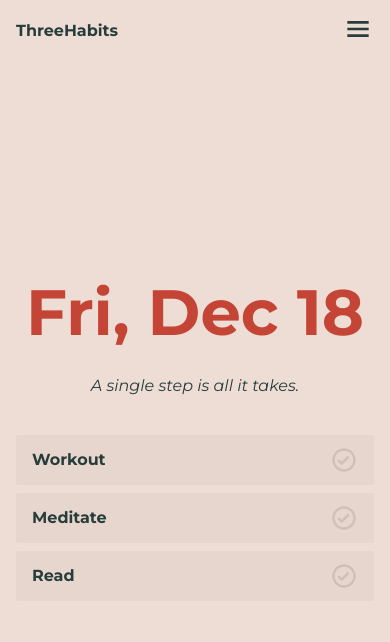
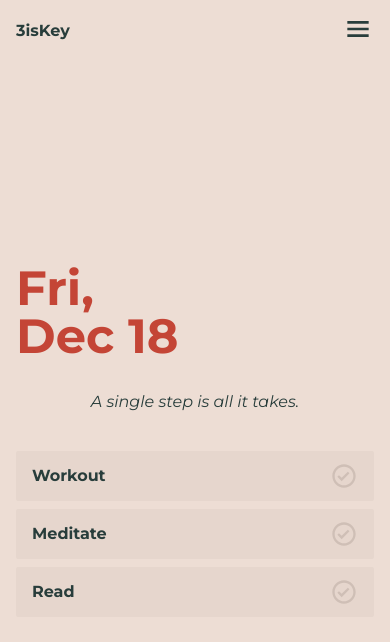
Before and after one commit to grantschulte/habit-book, a React app: page / in a window 390 px wide. Shown: the top 642 px of the page. Built offline with nearby package versions, Linux system fonts and the light colour scheme.

Commit message:
Add responsive date display styles

```diff
--- a/public/index.html
+++ b/public/index.html
@@ -24,7 +24,7 @@
       work correctly both with client-side routing and a non-root public URL.
       Learn how to configure a non-root public URL by running `npm run build`.
     -->
-    <title>ThreeHabits</title>
+    <title>3isKey</title>
   </head>
   <body>
     <noscript>You need to enable JavaScript to run this app.</noscript>
--- a/src/components/DateDisplay.tsx
+++ b/src/components/DateDisplay.tsx
@@ -8,8 +8,9 @@ type DateDisplayProps = {
 
 const StyledDateDisplay = styled.div`
   display: flex;
-  align-items: center;
   flex-direction: column;
+  width: 100%;
+  max-width: 400px;
 `;
 
 const StyledDate = styled.div`
@@ -17,6 +18,16 @@ const StyledDate = styled.div`
   font-weight: bold;
   color: ${(props) => props.theme.color.secondary};
   line-height: 1;
+  text-align: center;
+
+  @media screen and (max-width: 768px) {
+    font-size: 3rem;
+    text-align: left;
+
+    span {
+      display: block;
+    }
+  }
 `;
 
 const DateDisplay: React.FC<DateDisplayProps> = ({
@@ -24,7 +35,10 @@ const DateDisplay: React.FC<DateDisplayProps> = ({
 }: DateDisplayProps) => {
   return (
     <StyledDateDisplay>
-      <StyledDate>{date.formatted.dayMonth}</StyledDate>
+      <StyledDate>
+        <span>{date.date.format("ddd")}, </span>
+        <span>{date.date.format("MMM D")}</span>
+      </StyledDate>
     </StyledDateDisplay>
   );
 };
--- a/src/components/Header.tsx
+++ b/src/components/Header.tsx
@@ -20,7 +20,7 @@ const LogoText = styled.span`
 const Header: React.FC = () => {
   return (
     <StyledHeader>
-      <LogoText>ThreeHabits</LogoText>
+      <LogoText>3isKey</LogoText>
       <HeaderMenu></HeaderMenu>
     </StyledHeader>
   );
```
Also changed, not shown: 2 other files (tests, documents, lock files or other folders).
